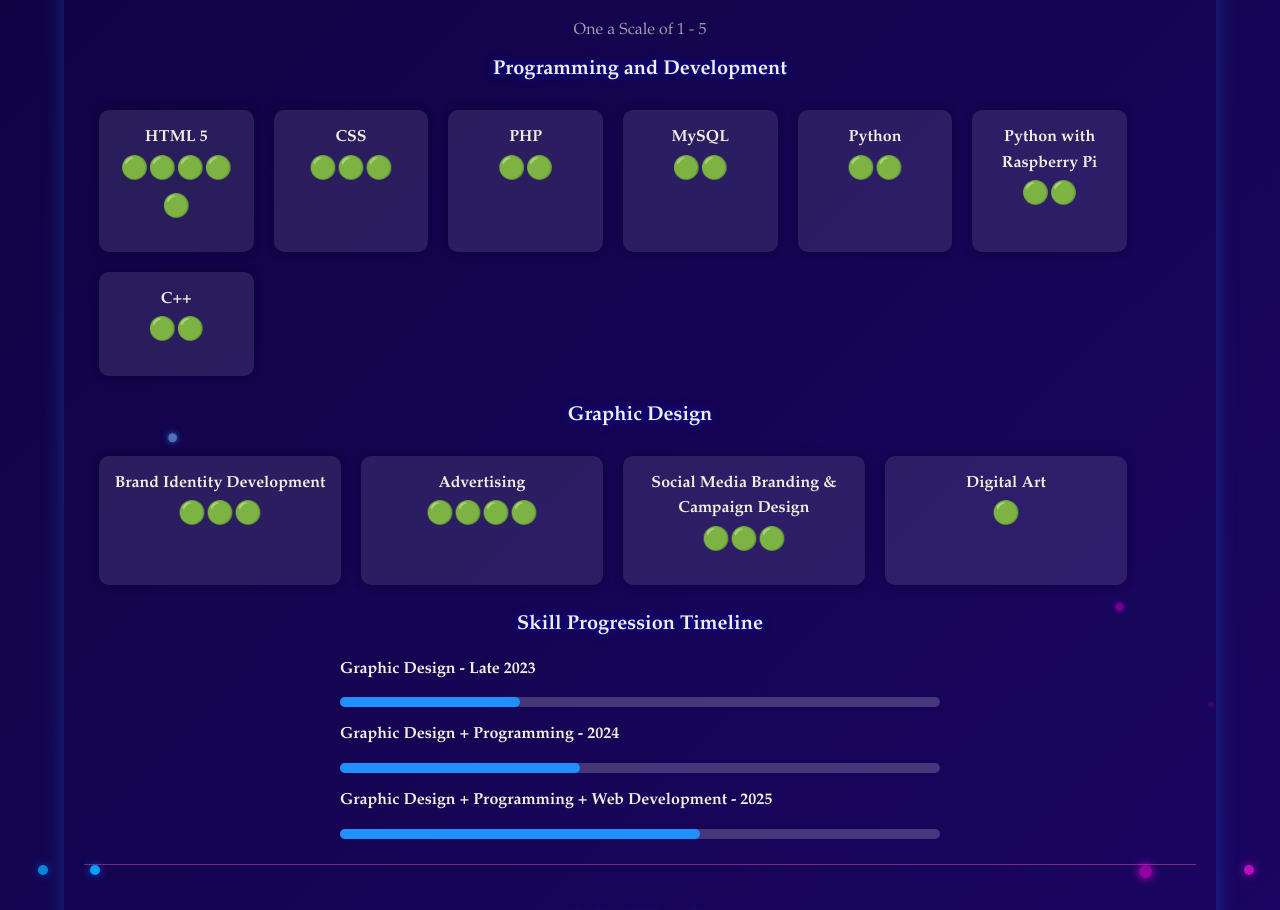
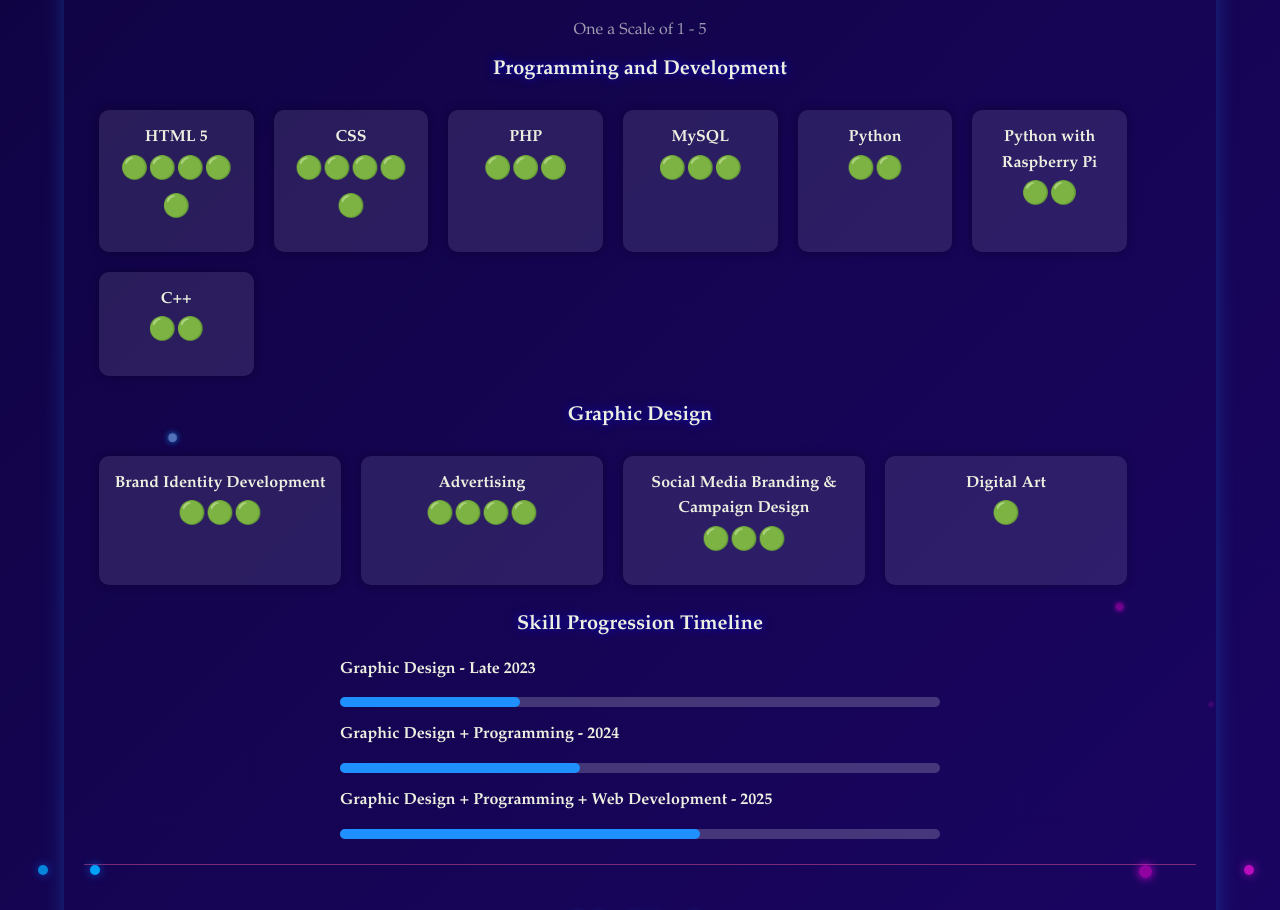
Before and after one commit to techsmithjenkins/My-Portfolio, a plain HTML site: page index.html in a window 1280 px wide. Shown: the part 961-1871 px from the top of the page. Drawn offline with Linux system fonts and the light colour scheme.

Commit message:
Update index.html
Improved skills updated

```diff
--- a/index.html
+++ b/index.html
@@ -810,15 +810,15 @@
           </div>
           <div class="skill-card">
             <h4>CSS</h4>
+            <p style="font-size:1.4rem;">🟢🟢🟢🟢🟢</p>
+          </div>
+          <div class="skill-card">
+            <h4>PHP</h4>
             <p style="font-size:1.4rem;">🟢🟢🟢</p>
           </div>
           <div class="skill-card">
-            <h4>PHP</h4>
-            <p style="font-size:1.4rem;">🟢🟢</p>
-          </div>
-          <div class="skill-card">
             <h4>MySQL</h4>
-            <p style="font-size:1.4rem;">🟢🟢</p>
+            <p style="font-size:1.4rem;">🟢🟢🟢</p>
           </div>
           <div class="skill-card">
             <h4>Python</h4>
```
